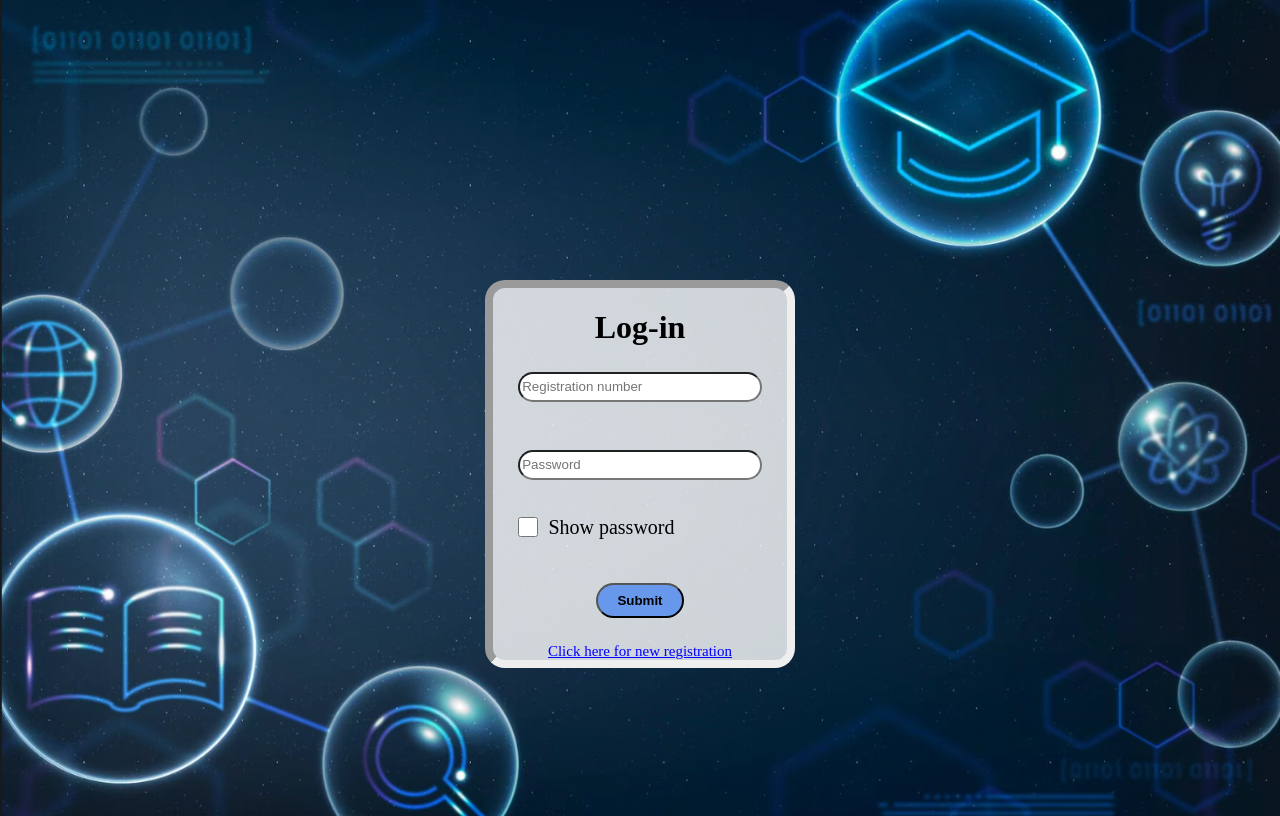
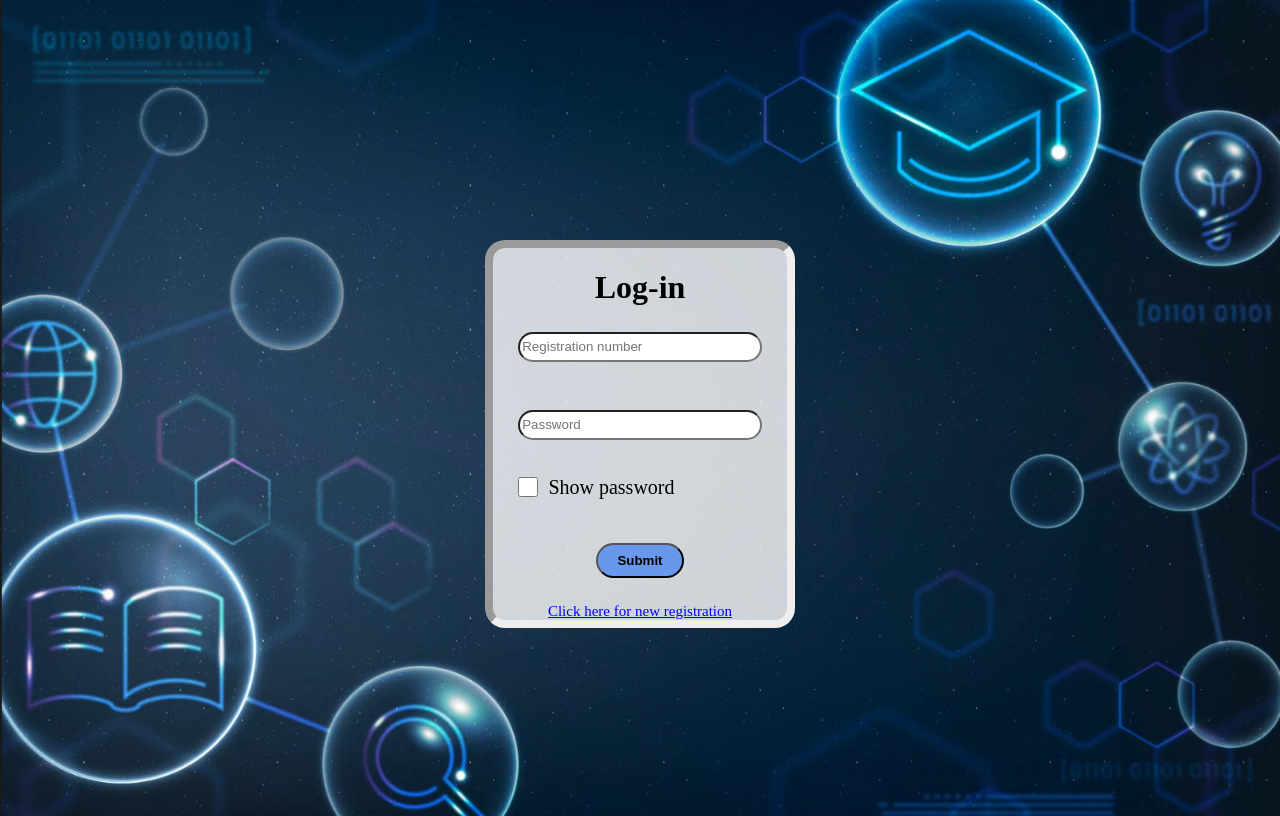
Before and after one commit to Sanidhya-Dobhal/JEE_NEET_predictor-database-project, a PHP site: page /index.html in a window 1280 px wide. Run offline with PHP 8.4, Linux system fonts and the light colour scheme.

Commit message:
Update style.css

```diff
--- a/style.css
+++ b/style.css
@@ -8,7 +8,7 @@ body{
 #form_cont{
     background-color: rgb(255, 255, 255,0.8);
     position :relative;
-    top:34vh;
+    top:29vh;
     width:23vw;
     border:8px inset ;
     border-radius: 20px;
@@ -23,7 +23,7 @@ body{
 #form_cont2{
     background-color: rgb(255, 255, 255,0.8);
     position :relative;
-    top:34vh;
+    top:29vh;
     width:23vw;
     border:8px inset ;
     border-radius: 20px;
```
